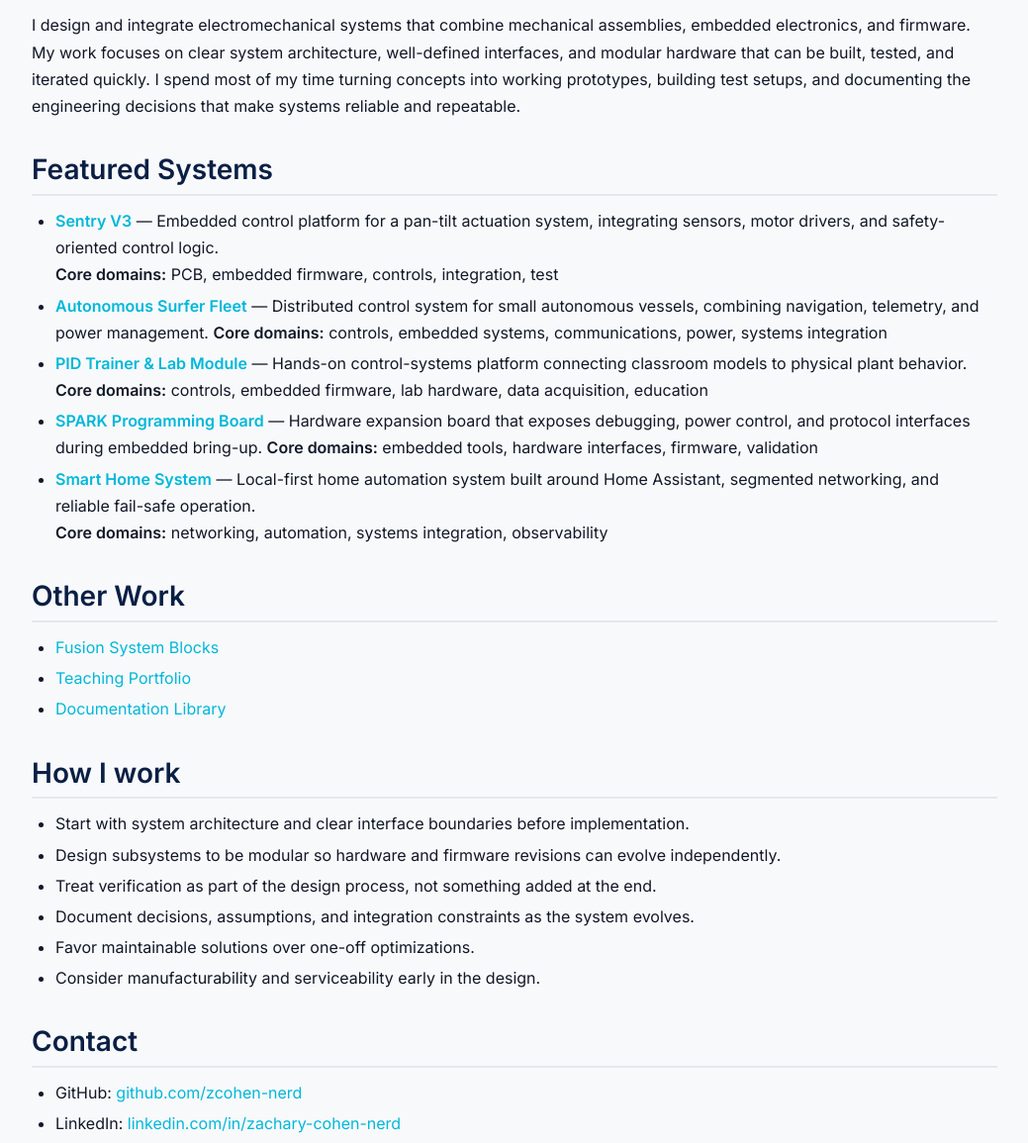
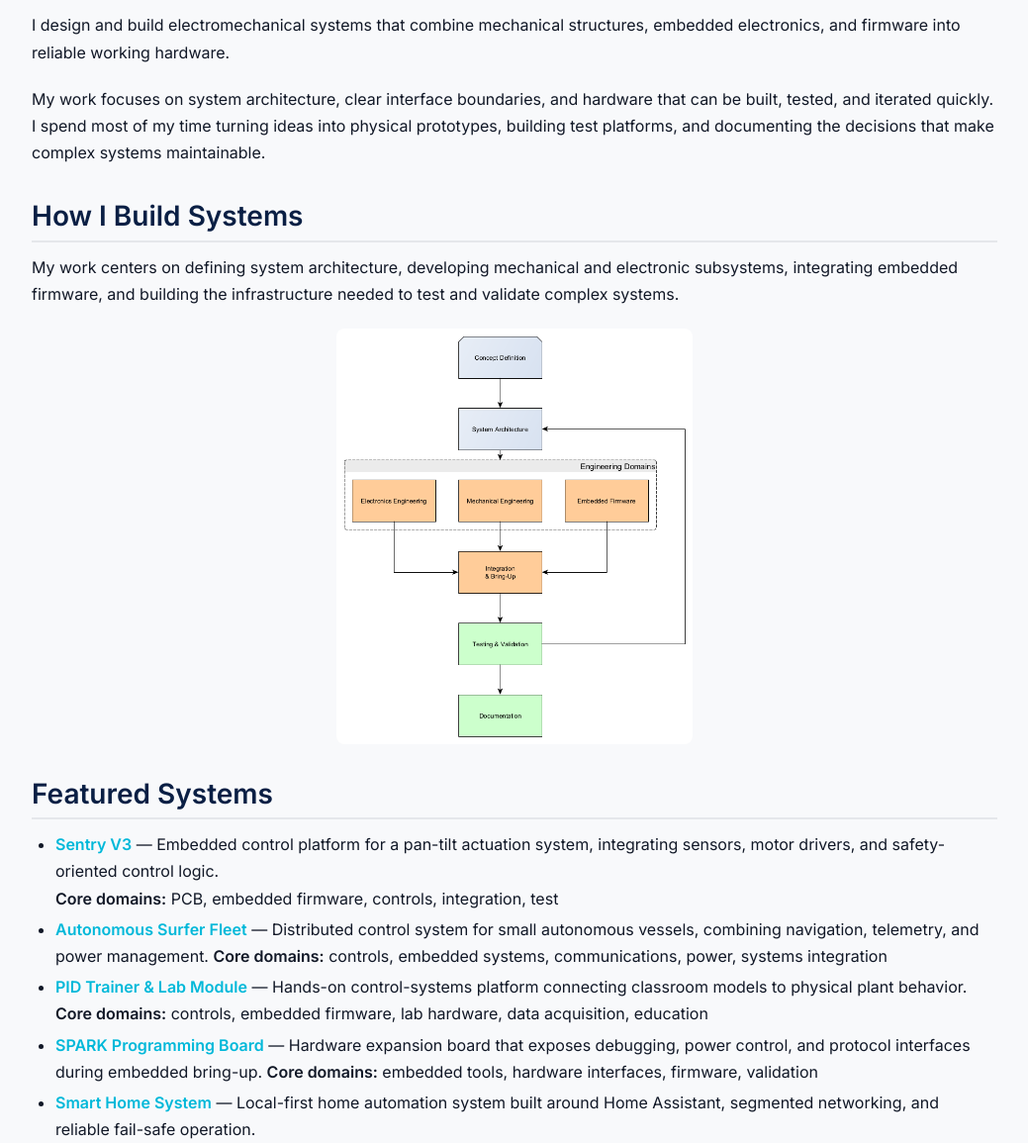
Before and after one commit to zcohen-nerd/Portfolio, a Jekyll site: the page built from index.md, in a window 1280 px wide and 1400 px high, scrolled down 784 px. Shown: the part 245-1400 px from the top of the window at 99% size, without its empty margins (120-1159 px from the left). Built offline with Jekyll 4.4.1, drawn with Linux system fonts in a browser that asks for light colours; some of the changed text lies outside the part shown.

Commit message:
Add homepage systems section

```diff
--- a/index.md
+++ b/index.md
@@ -7,11 +7,21 @@ show_title: false
 ---
 
 # Zachary Cohen
-## Electromechanical Engineer
+## Electromechanical Systems Engineer
 
 <img src="{{ '/assets/images/hero-image.png' | relative_url }}" alt="Zachary Cohen portfolio hero image" class="hero-banner" loading="lazy">
 
-I design and integrate electromechanical systems that combine mechanical assemblies, embedded electronics, and firmware. My work focuses on clear system architecture, well-defined interfaces, and modular hardware that can be built, tested, and iterated quickly. I spend most of my time turning concepts into working prototypes, building test setups, and documenting the engineering decisions that make systems reliable and repeatable.
+I design and build electromechanical systems that combine mechanical structures, embedded electronics, and firmware into reliable working hardware.
+
+My work focuses on system architecture, clear interface boundaries, and hardware that can be built, tested, and iterated quickly. I spend most of my time turning ideas into physical prototypes, building test platforms, and documenting the decisions that make complex systems maintainable.
+
+## How I Build Systems
+
+My work centers on defining system architecture, developing mechanical and electronic subsystems, integrating embedded firmware, and building the infrastructure needed to test and validate complex systems.
+
+<a href="{{ '/assets/images/How I Build Systems.png' | relative_url }}">
+  <img src="{{ '/assets/images/How I Build Systems.png' | relative_url }}" alt="How I build systems diagram" style="display: block; width: auto; max-width: 100%; max-height: 420px; height: auto; border-radius: 8px; margin: 1rem auto 2rem;" loading="lazy">
+</a>
 
 ## Featured Systems {#featured-systems}
 
@@ -34,15 +44,25 @@ I design and integrate electromechanical systems that combine mechanical assembl
 
 ## How I work
 
-- Start with system architecture and clear interface boundaries before implementation.
-- Design subsystems to be modular so hardware and firmware revisions can evolve independently.
-- Treat verification as part of the design process, not something added at the end.
-- Document decisions, assumptions, and integration constraints as the system evolves.
-- Favor maintainable solutions over one-off optimizations.
-- Consider manufacturability and serviceability early in the design.
+- Start with system architecture before touching implementation.
+- Define clear electrical, mechanical, and software interfaces.
+- Design subsystems to evolve independently.
+- Treat testing as part of design, not something done afterward.
+- Document decisions so systems remain maintainable years later.
+- Consider manufacturing and serviceability from the beginning.
+
+## Engineering Focus
+
+- Embedded systems
+- PCB design
+- Electromechanical integration
+- Controls and actuation
+- Rapid prototyping
+- Hardware test infrastructure
+- Systems architecture
 
 ## Contact
 
 - GitHub: [github.com/zcohen-nerd](https://github.com/zcohen-nerd)
 - LinkedIn: [linkedin.com/in/zachary-cohen-nerd](https://www.linkedin.com/in/zachary-cohen-nerd/)
-- Email: [zcohen-nerd@gmail.com](mailto:zcohen-nerd@gmail.com)
+- Email: [zachary@zcohen-nerd.com](mailto:zachary@zcohen-nerd.com)
```
Also changed, not shown: assets/images/How I Build Systems.png (added).
